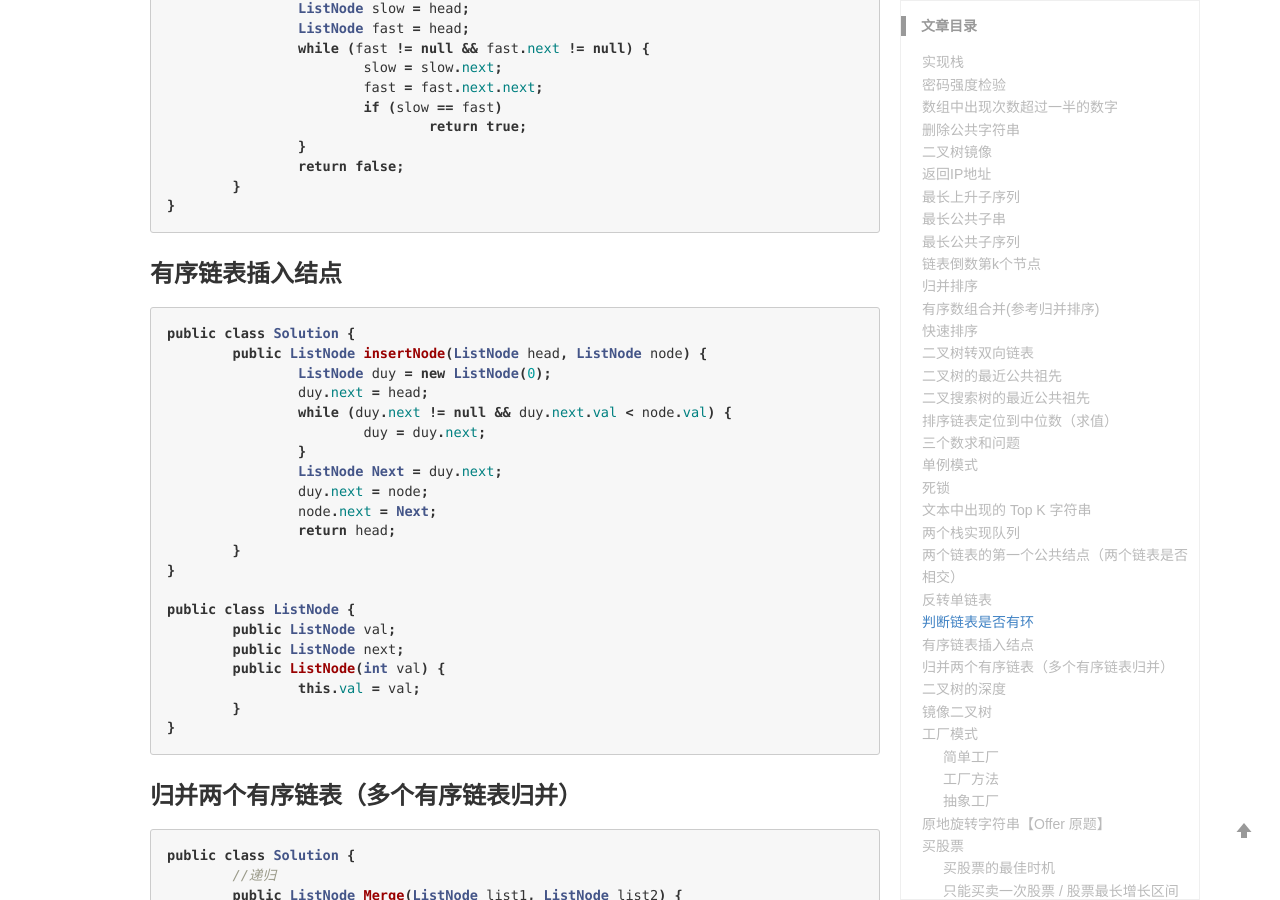
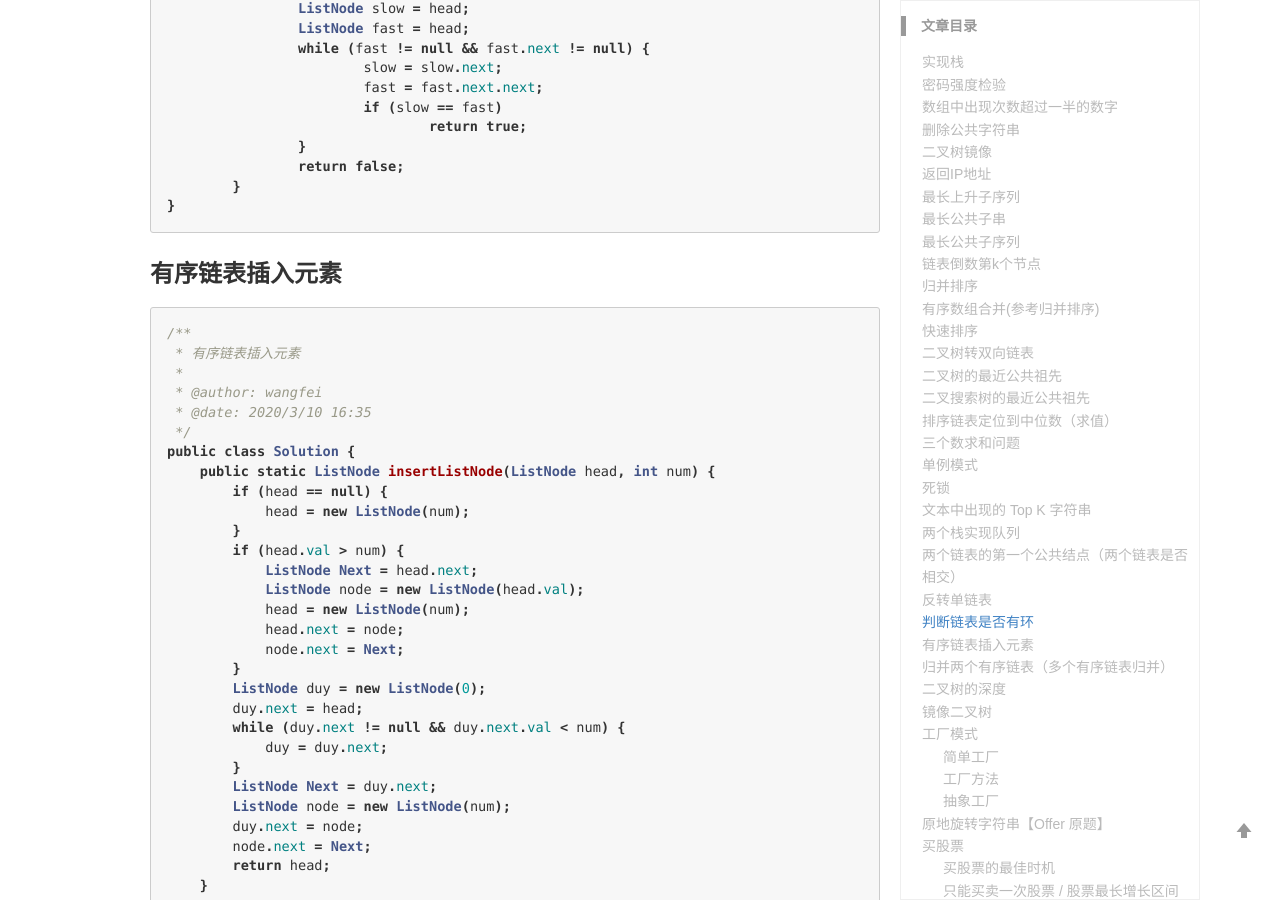
Before and after one commit to wangfei910/wangfei910.github.io, a Jekyll site: the page built from _posts/2019-10-3-面试笔试常考算法题目.md, in a window 1280 px wide and 900 px high, scrolled down 19570 px. Built offline with Jekyll 4.4.1, drawn with Linux system fonts in a browser that asks for light colours; comment, search, counter and statistics services are not loaded.

Commit message:
Update 2019-10-3-面试笔试常考算法题目.md

````diff
--- a/_posts/2019-10-3-面试笔试常考算法题目.md
+++ b/_posts/2019-10-3-面试笔试常考算法题目.md
@@ -945,20 +945,38 @@ public class Solution {
 	}
 }
 ```
-### 有序链表插入结点
+### 有序链表插入元素
 ```java
+/**
+ * 有序链表插入元素
+ *
+ * @author: wangfei
+ * @date: 2020/3/10 16:35
+ */
 public class Solution {
-	public ListNode insertNode(ListNode head, ListNode node) {
-		ListNode duy = new ListNode(0);
-		duy.next = head;
-		while (duy.next != null && duy.next.val < node.val) {
-			duy = duy.next;
-		}
-		ListNode Next = duy.next;
-		duy.next = node;
-		node.next = Next;
-		return head;
-	}
+    public static ListNode insertListNode(ListNode head, int num) {
+        if (head == null) {
+            head = new ListNode(num);
+        }
+        if (head.val > num) {
+            ListNode Next = head.next;
+            ListNode node = new ListNode(head.val);
+            head = new ListNode(num);
+            head.next = node;
+            node.next = Next;
+        }
+        ListNode duy = new ListNode(0);
+        duy.next = head;
+        while (duy.next != null && duy.next.val < num) {
+            duy = duy.next;
+        }
+        ListNode Next = duy.next;
+        ListNode node = new ListNode(num);
+        duy.next = node;
+        node.next = Next;
+        return head;
+    }
+
 }
 
 public class ListNode {
````
